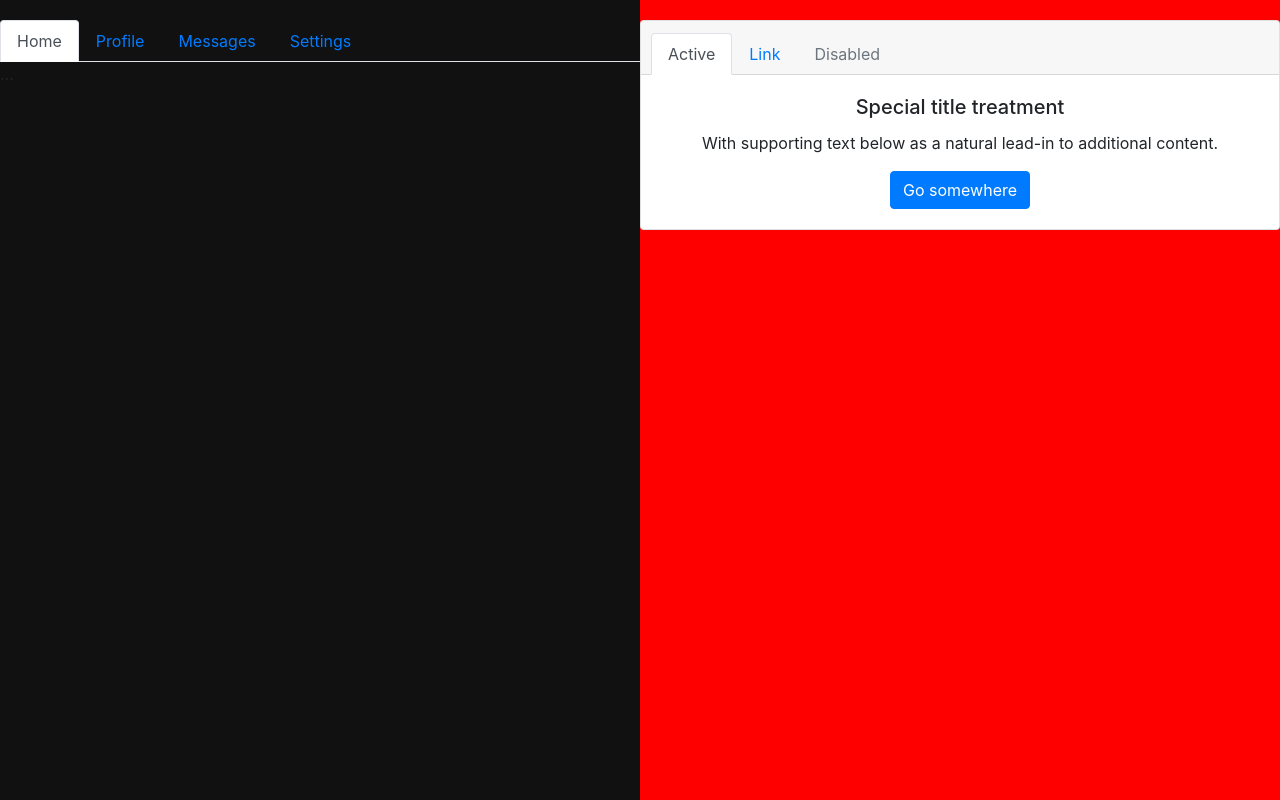
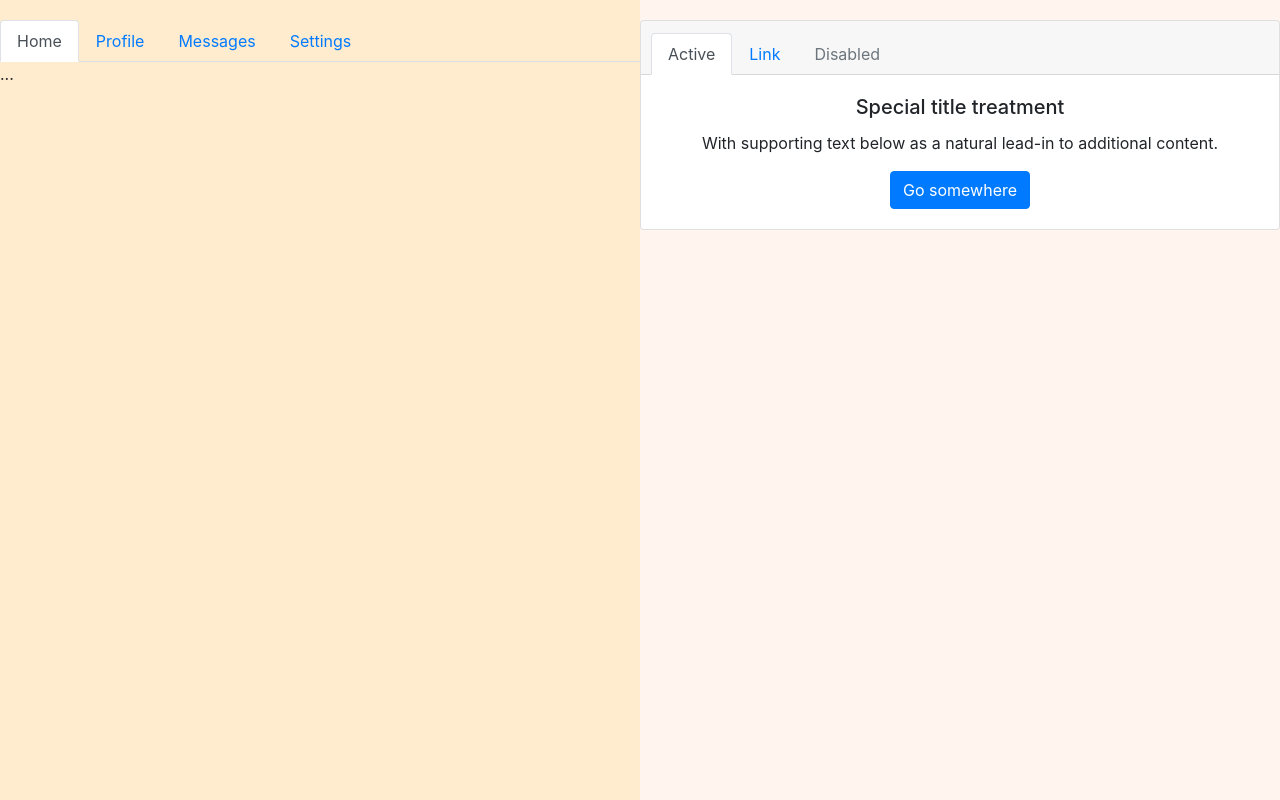
Before and after one commit to todarko/fullstack-night, a plain HTML site: page index.html in a window 1280 px wide. Drawn offline with nearby package versions, Linux system fonts and the light colour scheme.

Commit message:
lil stuff

```diff
--- a/css/site.css
+++ b/css/site.css
@@ -12,13 +12,13 @@
   /* Control the left side */
   .left {
     left: 0;
-    background-color: #111;
+    background-color: blanchedalmond;
   }
 
   /* Control the right side */
   .right {
     right: 0;
-    background-color: red;
+    background-color: seashell;
   }
 
   /* If you want the content centered horizontally and vertically */
--- a/index.html
+++ b/index.html
@@ -1,7 +1,9 @@
 <html>
 <head>
         <link rel="stylesheet" href="https://stackpath.bootstrapcdn.com/bootstrap/4.3.1/css/bootstrap.min.css" integrity="sha384-ggOyR0iXCbMQv3Xipma34MD+dH/1fQ784/j6cY/iJTQUOhcWr7x9JvoRxT2MZw1T" crossorigin="anonymous">
+        <script src="https://ajax.googleapis.com/ajax/libs/jquery/3.4.1/jquery.min.js"></script>
         <link rel="stylesheet" href="./css/site.css" >
+        <link rel="text/javascript" href="./js/site.js" >
 </head>
 <body>
 <div class="split left">
```
